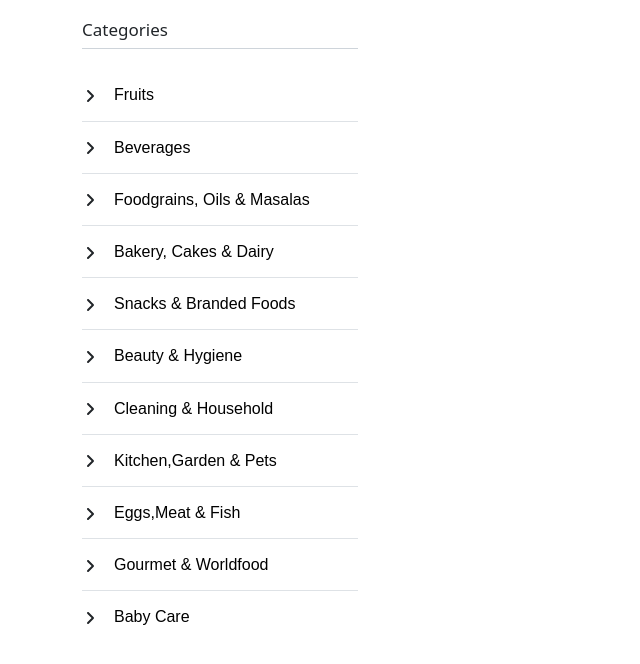
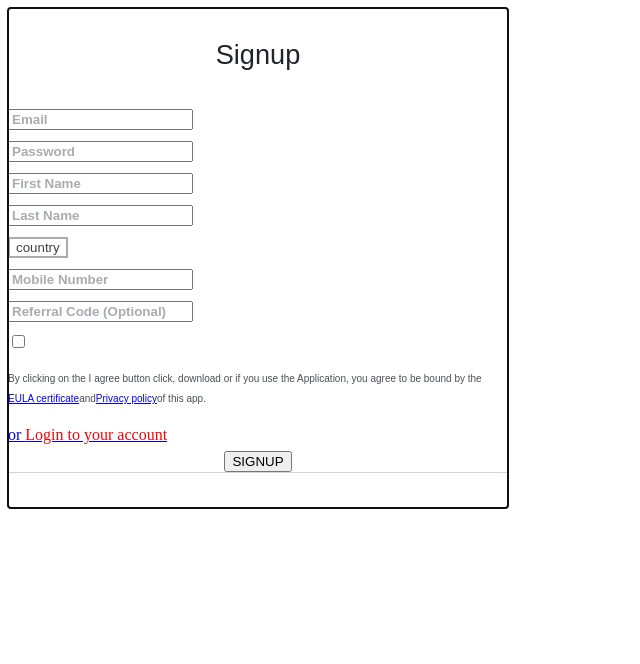
Before and after one commit to hackerpapun/Federal-food-User, a React (Vite) app: page /login in a window 1280 px wide. Shown: the top 664 px of the page, without its empty margins (0-640 px from the left). Built offline with nearby package versions, Linux system fonts and the light colour scheme.

Commit message:
Registration change

```diff
--- a/src/App.jsx
+++ b/src/App.jsx
@@ -32,12 +32,13 @@
 
 // export default App;
 import React from 'react'
-import AppRoutes from './components/AppRouters'
-import ShopByCatagoriesCard from './components/ShopByCatagories/ShopByCatagoriesCard'
-import { Home } from './pages/Home'
-import Product from './components/Product/Product'
-import ProductSidebar from './components/ProductSidebar/ProductSidebar'
-import  Login  from './components/Login/Login'
+// import AppRoutes from './components/AppRouters'
+// import ShopByCatagoriesCard from './components/ShopByCatagories/ShopByCatagoriesCard'
+// import { Home } from './pages/Home'
+// import Product from './components/Product/Product'
+// import ProductSidebar from './components/ProductSidebar/ProductSidebar'
+// import  Login  from './components/Login/Login'
+import Registration from './components/Registration/Registration'
 // import ProductCard from './components/ProductCard/ProductCard'
 
 export const App = () => {
@@ -46,9 +47,10 @@ export const App = () => {
       {/* <AppRoutes/> */}
       {/* <Home/> */}
       {/* <Product/> */}
-      <ProductSidebar />
+      {/* <ProductSidebar /> */}
       {/* <ProductCard /> */}
       {/* <Login /> */}
+      <Registration />
     </div>
   )
 }
--- a/src/components/Login/Login.jsx
+++ b/src/components/Login/Login.jsx
@@ -52,7 +52,7 @@ const Login = () => {
       <Modal.Footer
         className="text-center"
         style={{ borderBottom: "1px solid #ced4da ",justifyContent:'center', display:'flex' }}>
-        <Button className="loginbtn" type="submit" onClick={handleSubmit}>
+        <Button className="loginbtn" type="submit">
           Login
         </Button>
       </Modal.Footer>
--- a/src/components/Registration/Registration.css
+++ b/src/components/Registration/Registration.css
@@ -1,6 +1,8 @@
 .signuppage {
   overflow-y: auto;
   height: 80vh;
+  width: 500px;
+  height: 500px;
 }
 .heading {
   display: flex;
@@ -22,7 +24,7 @@
 }
 .emailplaceholder {
   display: block;
-  width: 90%;
+  /* width: 100%; */
   height: 40px;
   border-radius: 5px;
   font-size: 1rem;
@@ -56,5 +58,5 @@
 #dropdown-basic-button {
   background-color: #ffffff;
   color: rgb(69, 64, 64);
-  border: 2px solid #a9abb2;
+  border: 2px solid #a9abb2 ;
 }
```
Also changed, not shown: src/components/Registration/Registration.jsx (line endings or trailing spaces), src/index.css (line endings or trailing spaces).
